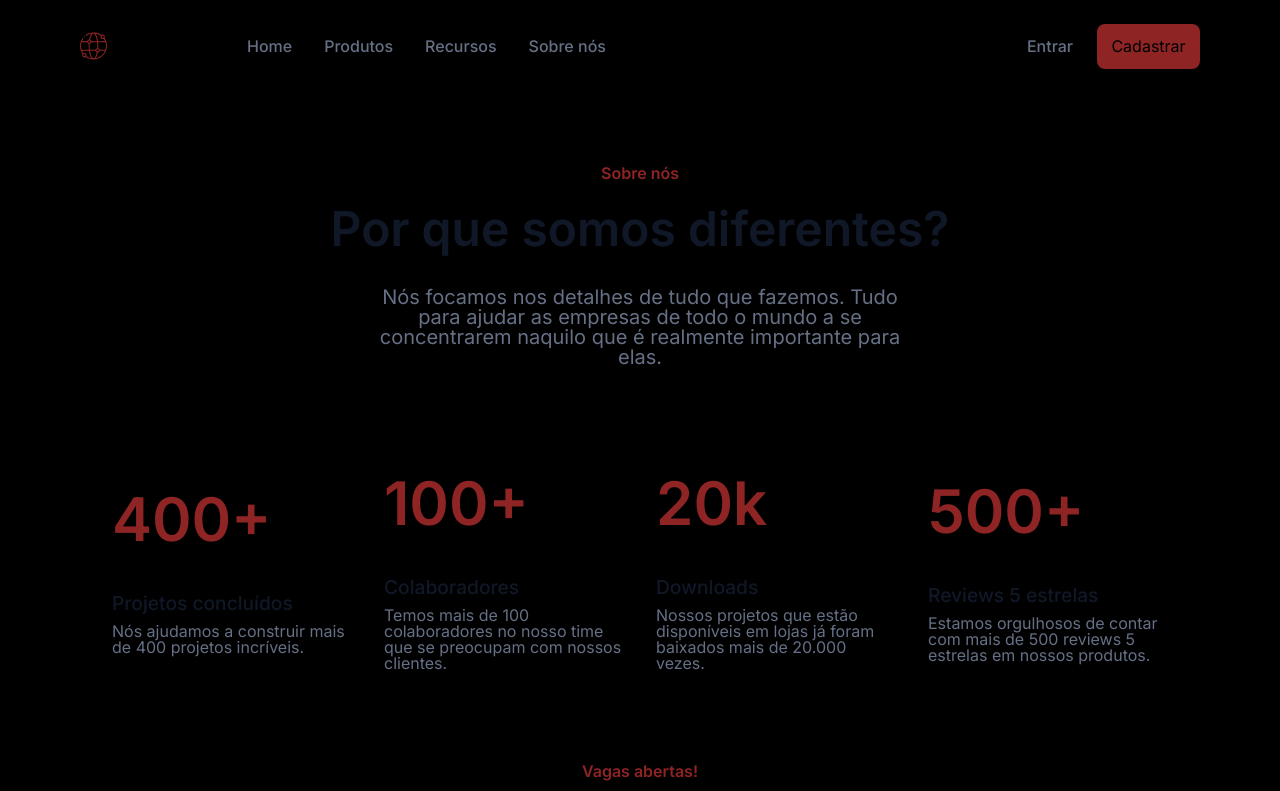
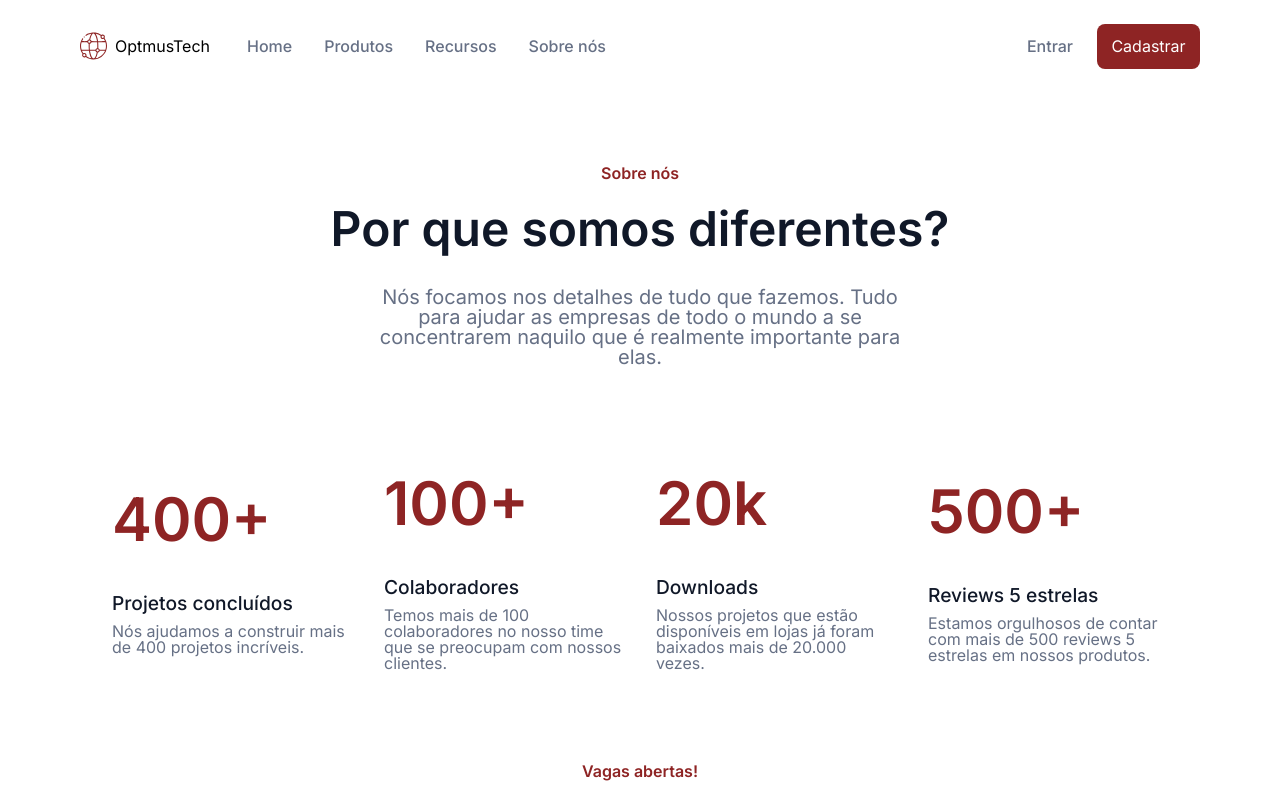
Before and after one commit to pedrxssss/OptmusTech, a plain HTML site: page index.html in a window 1280 px wide. Shown: the top 791 px of the page. Drawn offline with Linux system fonts and the light colour scheme.

Commit message:
Background white

```diff
--- a/style.css
+++ b/style.css
@@ -8,7 +8,7 @@
 @import url('https://fonts.googleapis.com/css2?family=Inter:wght@200;300;400;500;600;700;800&display=swap');
 
 :root {
-    --bg-color: #000000;
+    --bg-color: #ffffff;
     --cinza-titulo: #3A404E;
     --cinza-principal: #667085;
     --azul-principal: #101828;
```
